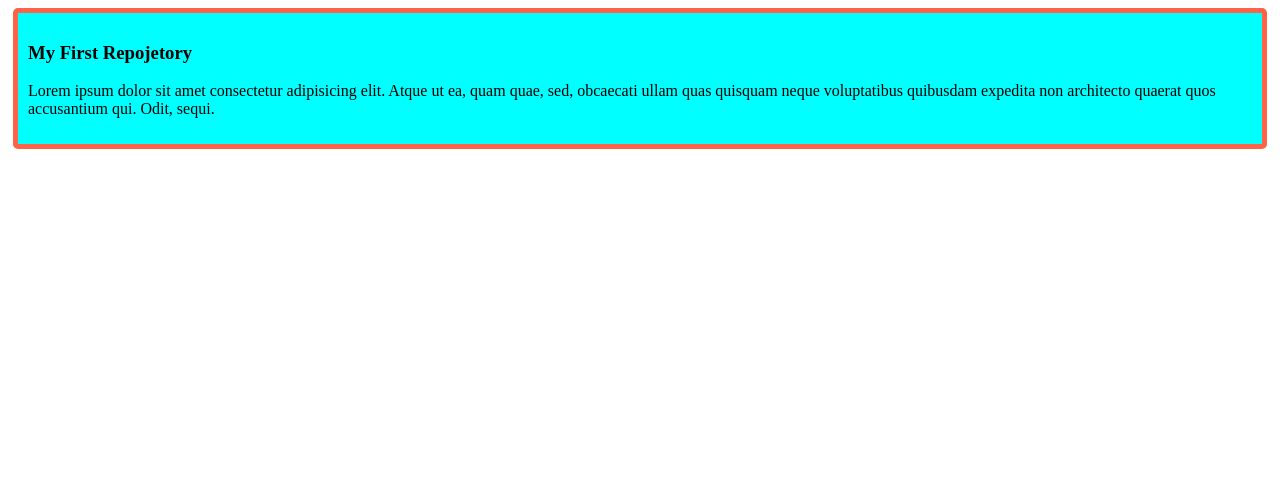
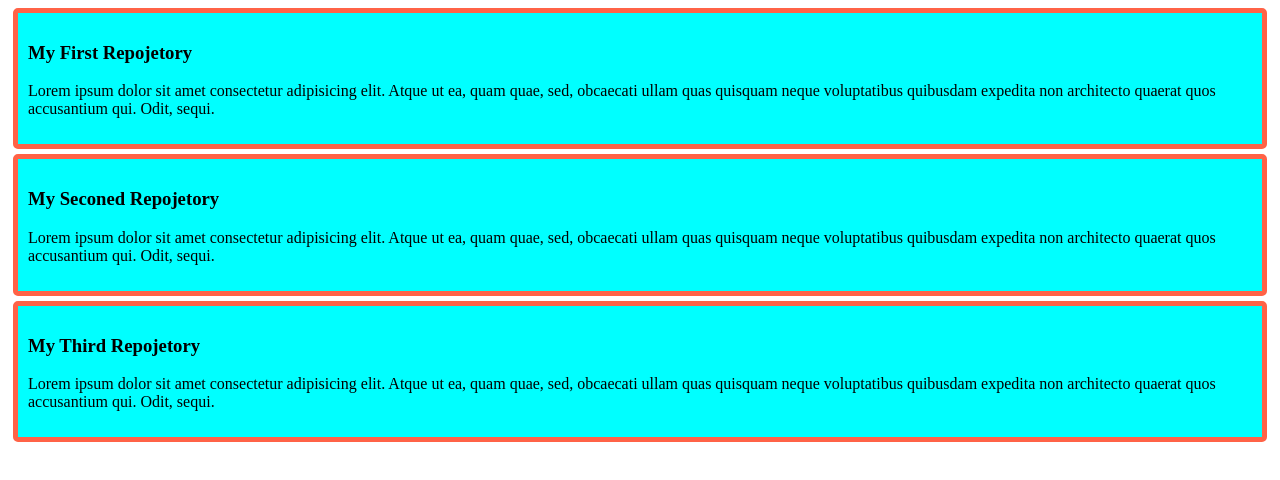
Before and after one commit to Shuvo-Kumar/my-simple-restart-github-repo, a plain HTML site: page index.html in a window 1280 px wide. Drawn offline with Linux system fonts and the light colour scheme.

Commit message:
seconed and third para added

```diff
--- a/index.html
+++ b/index.html
@@ -12,5 +12,13 @@
         <h3>My First Repojetory</h3>
         <p>Lorem ipsum dolor sit amet consectetur adipisicing elit. Atque ut ea, quam quae, sed, obcaecati ullam quas quisquam neque voluptatibus quibusdam expedita non architecto quaerat quos accusantium qui. Odit, sequi.</p>
     </div>
+    <div class="blogs">
+        <h3>My Seconed Repojetory</h3>
+        <p>Lorem ipsum dolor sit amet consectetur adipisicing elit. Atque ut ea, quam quae, sed, obcaecati ullam quas quisquam neque voluptatibus quibusdam expedita non architecto quaerat quos accusantium qui. Odit, sequi.</p>
+    </div>
+    <div class="blogs">
+        <h3>My Third Repojetory</h3>
+        <p>Lorem ipsum dolor sit amet consectetur adipisicing elit. Atque ut ea, quam quae, sed, obcaecati ullam quas quisquam neque voluptatibus quibusdam expedita non architecto quaerat quos accusantium qui. Odit, sequi.</p>
+    </div>
 </body>
 </html>
```
